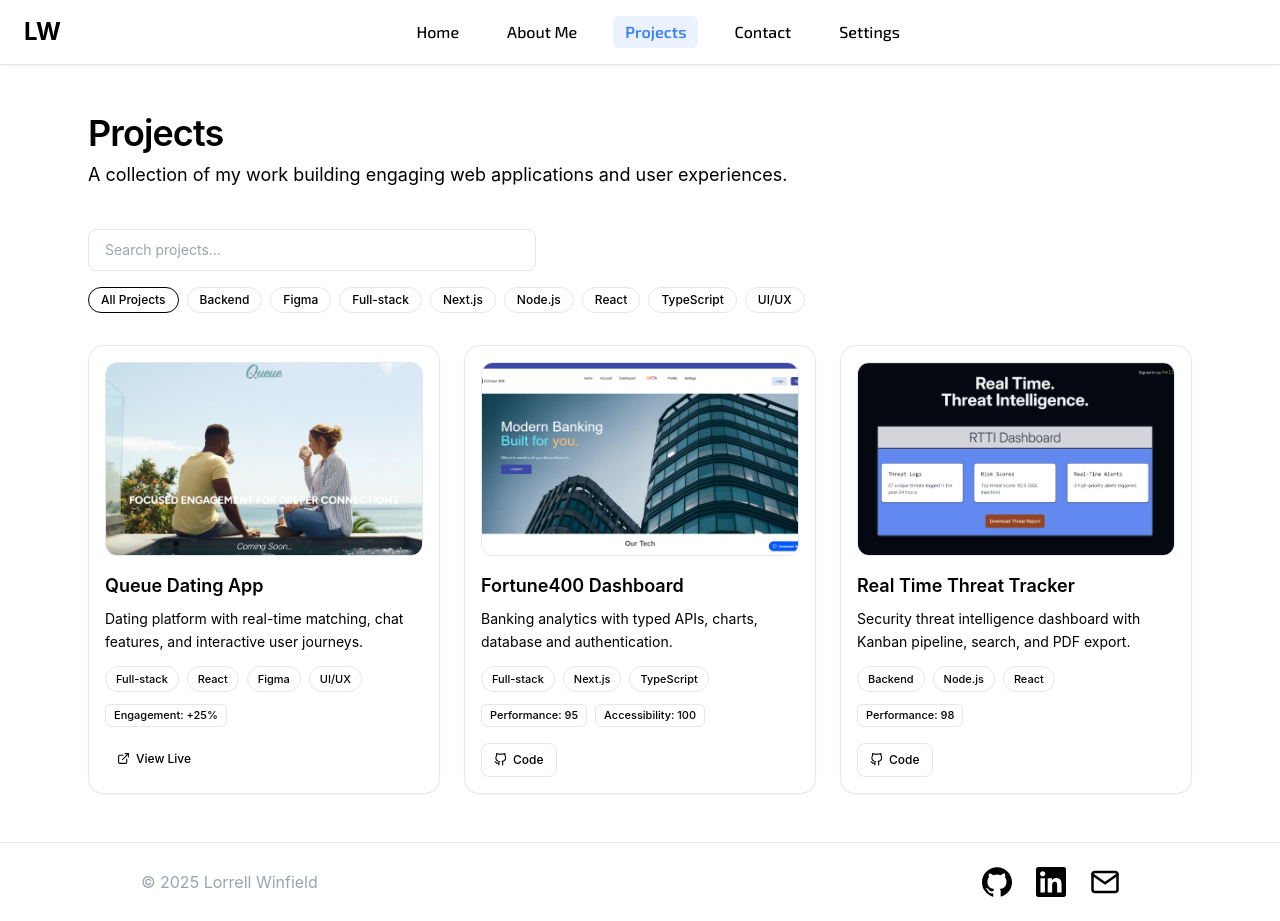
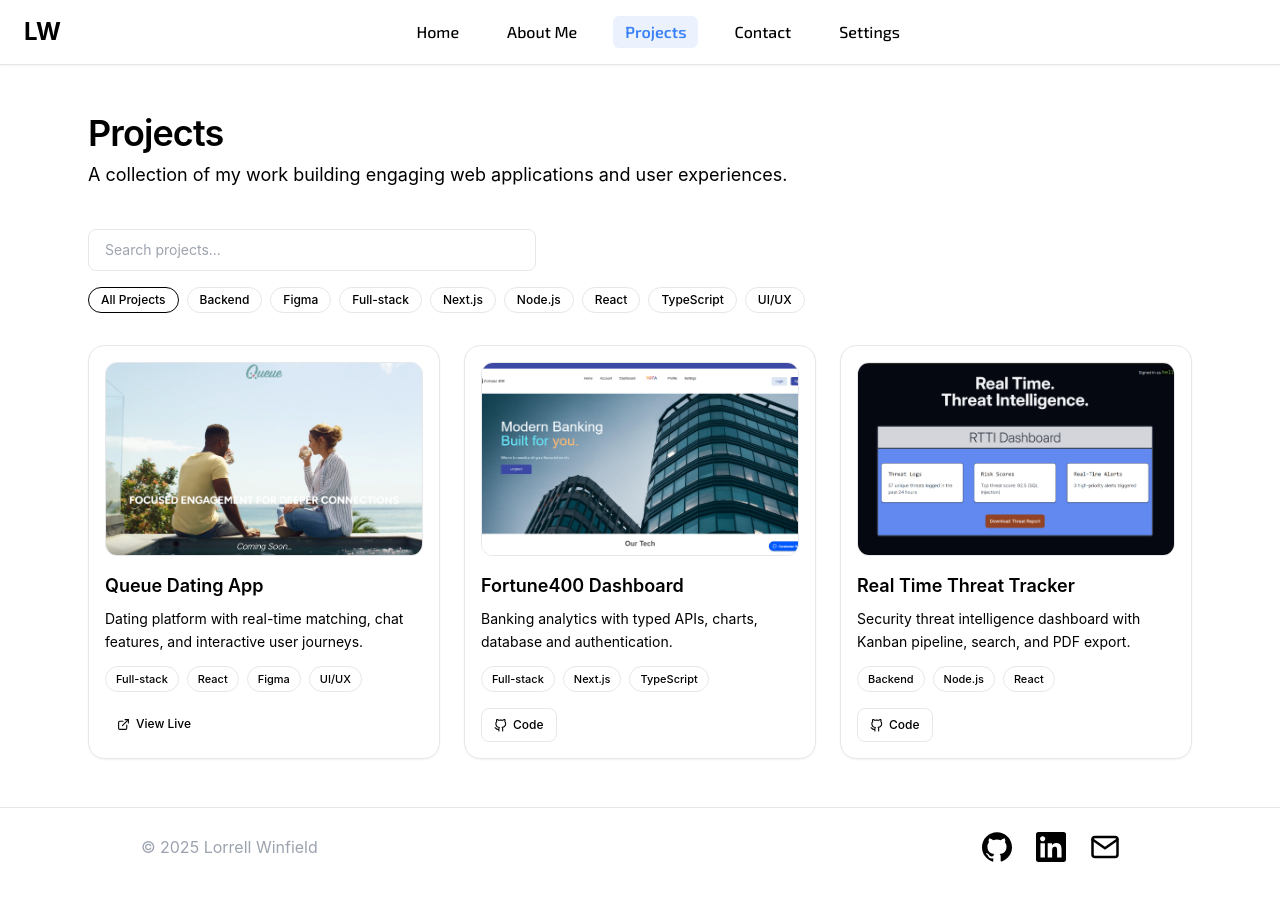
Before and after one commit to LorrellW/portfolio, a Next.js app in the folder portfolio/: page /projects in a window 1280 px wide. After the commit the page ends 886 px from the top, so only its background shows below. Built offline with nearby package versions, Linux system fonts and the light colour scheme.

Commit message:
remove section from projects

```diff
--- a/portfolio/src/app/projects/page.tsx
+++ b/portfolio/src/app/projects/page.tsx
@@ -23,7 +23,7 @@ const PROJECTS: Project[] = [
         tags: ["Full-stack", "React", "Figma", "UI/UX"],
         img: "/queue-app.png",
         live: "https://www.queuedatingapp.com/",
-        metrics: { engagement: "+25%" },
+        //metrics: { engagement: "+25%" },
     },
     {
         title: "Fortune400 Dashboard",
@@ -32,7 +32,7 @@ const PROJECTS: Project[] = [
         img: "/fortune400.png",
         //live: "https://example.com/app",
         repo: "https://github.com/LorrellW/Commerce-Bank-App",
-        metrics: { perf: "95", a11y: "100" },
+        //metrics: { perf: "95", a11y: "100" },
     },
     {
         title: "Real Time Threat Tracker",
@@ -41,7 +41,7 @@ const PROJECTS: Project[] = [
         img: "/rtti.png",
         //live: "#",
         repo: "https://github.com/LorrellW/real-time-threat-intelligence",
-        metrics: { perf: "98" },
+        //metrics: { perf: "98" },
     },
 ];
 
```
